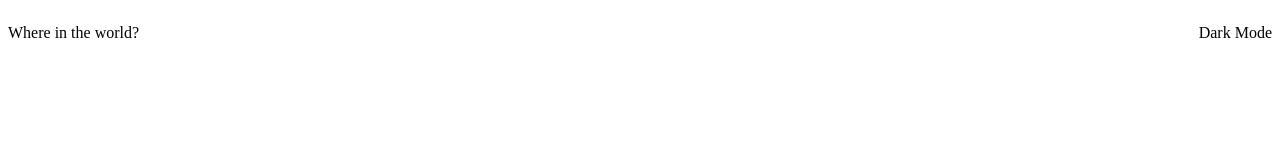
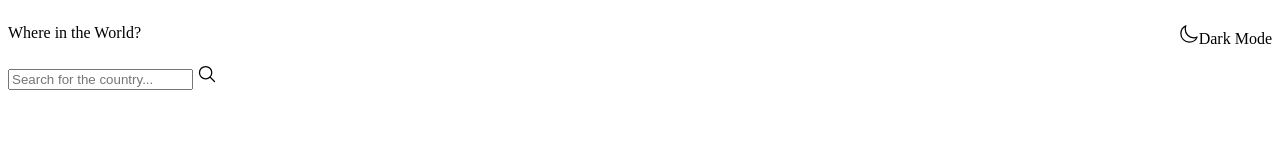
Before and after one commit to Ziphozenkosimthombe/REST_CONTRIES_API, a plain HTML site: page index.html in a window 1280 px wide. Drawn offline with Linux system fonts and the light colour scheme; no server answers.

Commit message:
on the process.....

```diff
--- a/index.html
+++ b/index.html
@@ -7,13 +7,24 @@
     <link rel="stylesheet" href="style.css">
 </head>
 <body>
-    <header>
-        <nav>
-            <p>Where in the world?</p>
-            <p><span>Dark Mode</span></p>
-        </nav>
-    </header>
-    <ul></ul>
+    <div id="home__page">
+        <header id="hearder">
+            <nav>
+                <p>Where in the World?</p>
+                <p><img src="asserts/moon-outline.svg" alt="moon-outline" width="20px">Dark Mode</p>
+            </nav>
+        </header>
+        <div id="input__search">
+            <input type="text"
+            name="countries"
+            placeholder="Search for the country..."
+            required
+            class="search">
+            <span class="search__icon"><img src="asserts/search-outline.svg" alt="search-outline" width="20px"></span>
+        </div>
+        <ul>
+        </ul>
+    </div>
     <script src="app.js"></script>
 </body>
 </html>
```
Also changed, not shown: asserts/moon-outline.svg (added), asserts/search-outline.svg (added).
